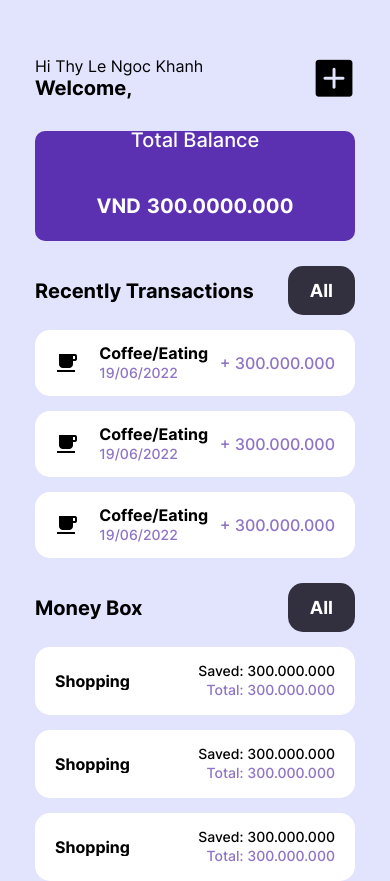
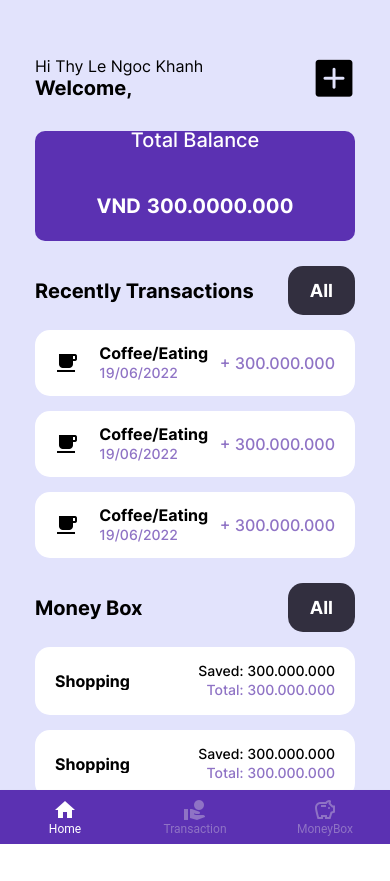
Before and after one commit to thylnk/personal_wallet_app, a React Native app: screen /Home in a window 390 px wide. After the commit the page ends 844 px from the top, so only its background shows below. Built offline with nearby package versions, Linux system fonts and the light colour scheme.

Commit message:
feat/PW-21 bottom tab navigator (#4)
* feat(PW-21): fix naviagtion

* feat(PW-21): add bottom tab navigator

```diff
--- a/App.js
+++ b/App.js
@@ -1,14 +1,8 @@
 import { NavigationContainer } from '@react-navigation/native';
 import AppLoading from 'expo-app-loading';
-import { StatusBar } from 'expo-status-bar';
 import React, { useState } from 'react';
-import { StyleSheet, Text, View } from 'react-native';
-import NavigationStack from '~navigation/stack/StackNavigation';
-import HomeScreen from '~screens/Home/HomeScreen';
-import LoginScreen from '~screens/Login/LoginScreen';
-import SignUpScreen from '~screens/Login/SignUpScreen';
+import AppNavigation from '~navigation/AppNavigation';
 import useFonts from '~shared/hook/useFonts';
-import { colors } from '~shared/styles/colors';
 
 export default function App() {
 
@@ -29,7 +23,7 @@ export default function App() {
   }
   return (
     <NavigationContainer>
-      <NavigationStack />
+      <AppNavigation />
     </NavigationContainer >
   );
 }
--- a/package.json
+++ b/package.json
@@ -11,6 +11,7 @@
   },
   "dependencies": {
     "@react-native-masked-view/masked-view": "0.2.6",
+    "@react-navigation/material-bottom-tabs": "^6.2.1",
     "@react-navigation/native": "^6.0.10",
     "@react-navigation/stack": "^6.2.1",
     "expo": "~45.0.0",
@@ -22,6 +23,7 @@
     "react-dom": "17.0.2",
     "react-native": "0.68.2",
     "react-native-gesture-handler": "~2.2.1",
+    "react-native-paper": "^4.12.1",
     "react-native-reanimated": "^2.8.0",
     "react-native-safe-area-context": "4.2.4",
     "react-native-screens": "~3.11.1",
--- /dev/null
+++ b/src/navigation/AppNavigation.js
@@ -0,0 +1,71 @@
+import { createMaterialBottomTabNavigator } from '@react-navigation/material-bottom-tabs';
+import { createStackNavigator } from '@react-navigation/stack';
+import React, { useState } from 'react';
+import HomeScreen from '~screens/Home/HomeScreen';
+import LoginScreen from '~screens/Login/LoginScreen';
+import SignUpScreen from '~screens/Login/SignUpScreen';
+import MoneyBoxScreen from '~screens/MoneyBox/MoneyBoxScreen';
+import TransactionScreen from '~screens/Transaction/TransactionScreen';
+import { Home, MoneyBox, Transaction } from '~shared/constants/icon';
+import { colors } from '~shared/styles/colors';
+
+const screenOptions = {
+  headerMode: false
+}
+
+const Stack = createStackNavigator();
+const Tab = createMaterialBottomTabNavigator();
+
+
+const MainScreen = ({ navigation }) => {
+  return (
+    <Tab.Navigator
+      initialRouteName="Home"
+      activeColor={colors.white}
+      inactiveColor={colors.lightPurple}
+      barStyle={{ backgroundColor: colors.secondaryColor }}
+    >
+      <Tab.Screen name="Home" component={HomeScreen}
+        options={{
+          tabBarIcon: ({ focused }) => <Home focused={focused} />
+        }} />
+      <Tab.Screen name="Transaction" component={TransactionScreen}
+        options={{
+          tabBarIcon: ({ focused }) => <Transaction focused={focused} />
+        }} />
+      <Tab.Screen name="MoneyBox" component={MoneyBoxScreen}
+        options={{
+          tabBarIcon: ({ focused }) => <MoneyBox focused={focused} />
+        }} />
+    </Tab.Navigator>
+  )
+}
+
+export default function AppNavigation() {
+  const [isSigned, setIsSigned] = useState(true);
+  return (
+    <Stack.Navigator
+      initialRouteName={isSigned ? "Login" : "MainScreen"}
+      screenOptions={{
+        headerShown: false,
+      }}
+    >
+      {
+        isSigned ? (
+          <>
+            {/* <Stack.Screen name="Home" component={HomeScreen} />
+            <Stack.Screen name="Transaction" component={TransactionScreen} />
+            <Stack.Screen name="MoneyBox" component={MoneyBoxScreen} /> */}
+            <Stack.Screen name="MainScreen" component={MainScreen} />
+          </>
+
+
+        ) : (
+          <>
+            <Stack.Screen name="SignIn" component={LoginScreen} />
+            <Stack.Screen name="SignUp" component={SignUpScreen} />
+          </>
+        )}
+    </Stack.Navigator>
+  )
+}
--- a/src/navigation/stack/StackNavigation.js
+++ /dev/null
@@ -1,39 +0,0 @@
-import { createStackNavigator } from '@react-navigation/stack';
-import React, { useState } from 'react';
-import HomeScreen from '~screens/Home/HomeScreen';
-import LoginScreen from '~screens/Login/LoginScreen';
-import SignUpScreen from '~screens/Login/SignUpScreen';
-import MoneyBoxScreen from '~screens/MoneyBox/MoneyBoxScreen';
-import TransactionScreen from '~screens/Transaction/TransactionScreen';
-
-const screenOptions = {
-  headerMode: false
-}
-
-const Stack = createStackNavigator();
-
-export default function NavigationStack() {
-  const [isSigned, setIsSigned] = useState(true);
-  return (
-    <Stack.Navigator
-      initialRouteName={isSigned ? "Login" : "Home"}
-      screenOptions={{
-        headerShown: false,
-      }}
-    >
-      {
-        isSigned ? (
-          <>
-            <Stack.Screen name="Home" component={HomeScreen} />
-            <Stack.Screen name="Transaction" component={TransactionScreen} />
-            <Stack.Screen name="MoneyBox" component={MoneyBoxScreen} />
-          </>
-        ) : (
-          <>
-            <Stack.Screen name="SignIn" component={LoginScreen} />
-            <Stack.Screen name="SignUp" component={SignUpScreen} />
-          </>
-        )}
-    </Stack.Navigator>
-  )
-}
--- a/src/navigation/stack/index.js
+++ /dev/null
@@ -1 +0,0 @@
-export * from './StackNavigation';
--- a/src/screens/Home/HomeScreen.js
+++ b/src/screens/Home/HomeScreen.js
@@ -34,7 +34,8 @@ export default function HomeScreen({ navigation }) {
         <View style={spacing.mt25}>
           <View style={styles.flexRow}>
             <Text style={text.textTitleDefault}>Recently Transactions</Text>
-            <Button value="All" onClick={() => navigation.push('Transaction')} />
+            <Button value="All"
+              onClick={() => navigation.navigate('MainScreen', { screen: 'Transaction', })} />
           </View>
           <View>
             <TransactionItem />
@@ -43,10 +44,11 @@ export default function HomeScreen({ navigation }) {
           </View>
         </View>
 
-        <View style={spacing.mt25}>
+        <View style={spacing.my25}>
           <View style={styles.flexRow}>
             <Text style={text.textTitleDefault}>Money Box</Text>
-            <Button value="All" onClick={() => navigation.navigate('MoneyBox')} />
+            <Button value="All"
+              onClick={() => navigation.navigate('MainScreen', { screen: 'MoneyBox', })} />
           </View>
           <View>
             <BoxItem />
@@ -54,7 +56,6 @@ export default function HomeScreen({ navigation }) {
             <BoxItem />
           </View>
         </View>
-
       </ScrollView>
     </View>
   )
@@ -65,7 +66,7 @@ const styles = StyleSheet.create({
     ...wrapperContainer,
   },
   container: {
-    ...container
+    ...container,
   },
   textTitle: {
     color: colors.black,
--- a/src/screens/MoneyBox/MoneyBoxScreen.js
+++ b/src/screens/MoneyBox/MoneyBoxScreen.js
@@ -9,7 +9,7 @@ export default function MoneyBoxScreen() {
   return (
     <View style={styles.wrapperContainer}>
       {/* Top */}
-      <View style={[styles.flexRow]}>
+      <View style={styles.flexRow}>
         <View style={styles.wrapperTitle}>
           <Text style={text.textHeading}>Money Box</Text>
         </View>
@@ -18,7 +18,7 @@ export default function MoneyBoxScreen() {
         </TouchableOpacity>
       </View>
       <ScrollView style={styles.container}>
-        <View style={spacing.mt25}>
+        <View style={spacing.my25}>
           <View>
             <BoxItem />
             <BoxItem />
--- a/src/screens/Transaction/TransactionScreen.js
+++ b/src/screens/Transaction/TransactionScreen.js
@@ -18,7 +18,7 @@ export default function TransactionScreen() {
         </TouchableOpacity>
       </View>
       <ScrollView style={styles.container}>
-        <View style={spacing.mt25}>
+        <View style={spacing.my25}>
           <View>
             <TransactionItem />
             <TransactionItem />
--- a/src/shared/styles/common.js
+++ b/src/shared/styles/common.js
@@ -31,6 +31,9 @@ export const spacing = StyleSheet.create({
   mt25: {
     marginTop: 25,
   },
+  my25: {
+    marginVertical: 25,
+  },
   mt15: {
     marginTop: 15
   }
```
Also changed, not shown: src/shared/constants/icon.js (+5 -4 lines), 1 other file (tests, documents, lock files or other folders).
